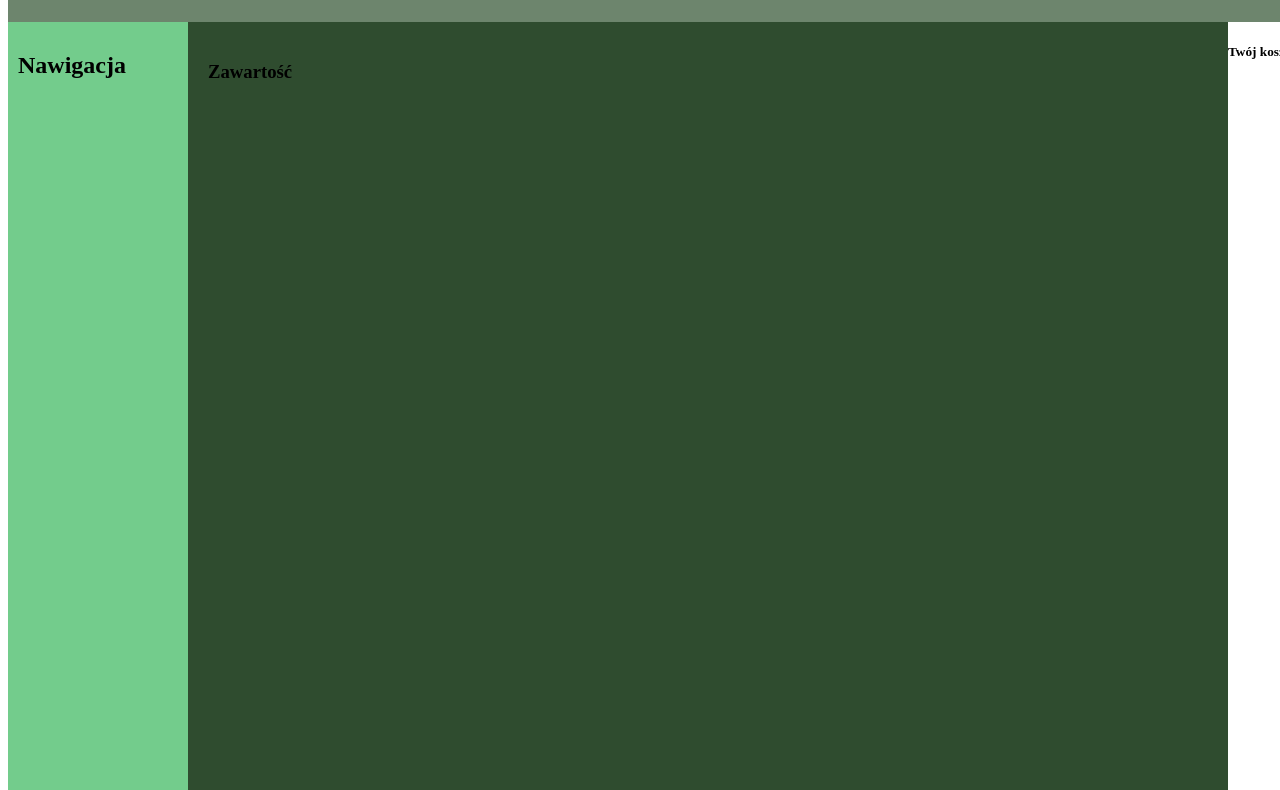
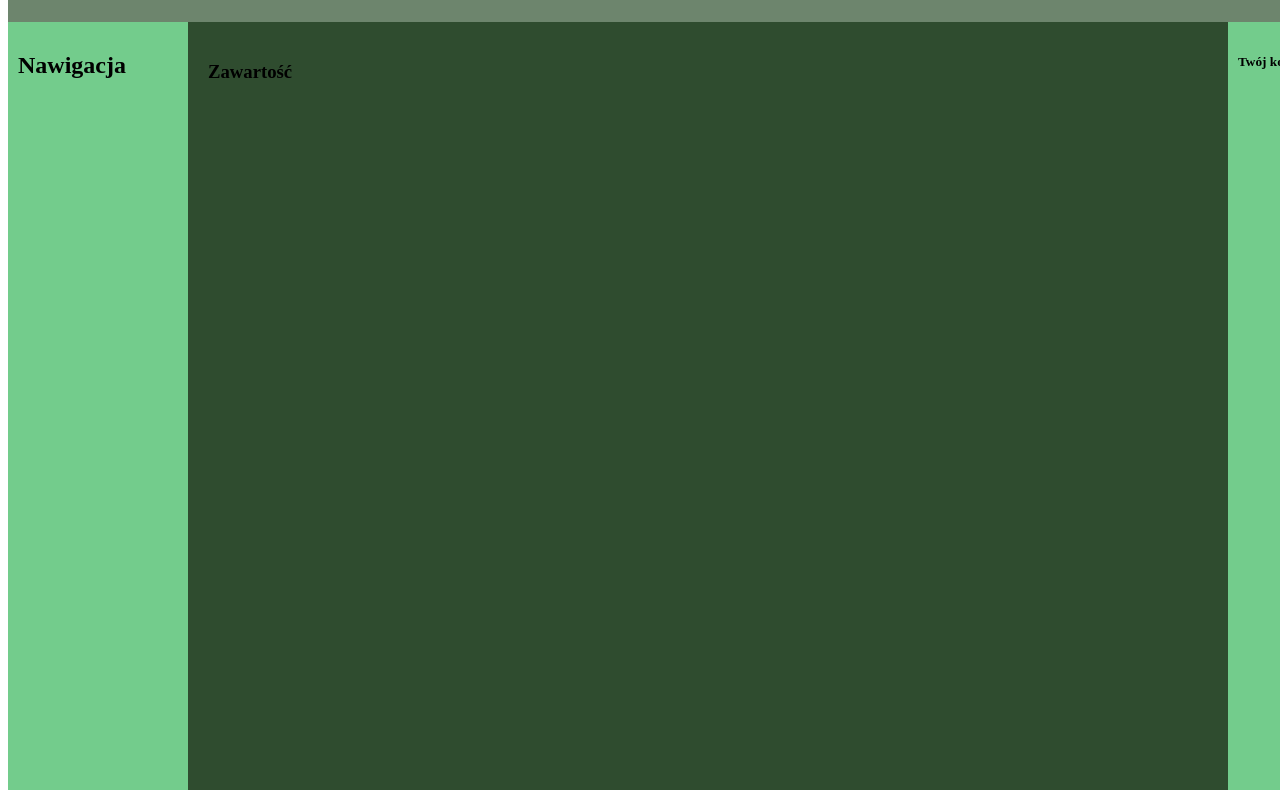
Before and after one commit to Matjefson/Giftomator, a plain HTML site: page index.html in a window 1280 px wide. Shown: the part 96-886 px from the top of the page. Drawn offline with Linux system fonts and the light colour scheme.

Commit message:
Update styles.css

```diff
--- a/styles.css
+++ b/styles.css
@@ -27,7 +27,7 @@
 	min-height: 780px;
 }
 
-#bask {
+#basket {
 	background-color: rgb(115, 204, 140);
 	float: left;
 	width: 160px;
```
